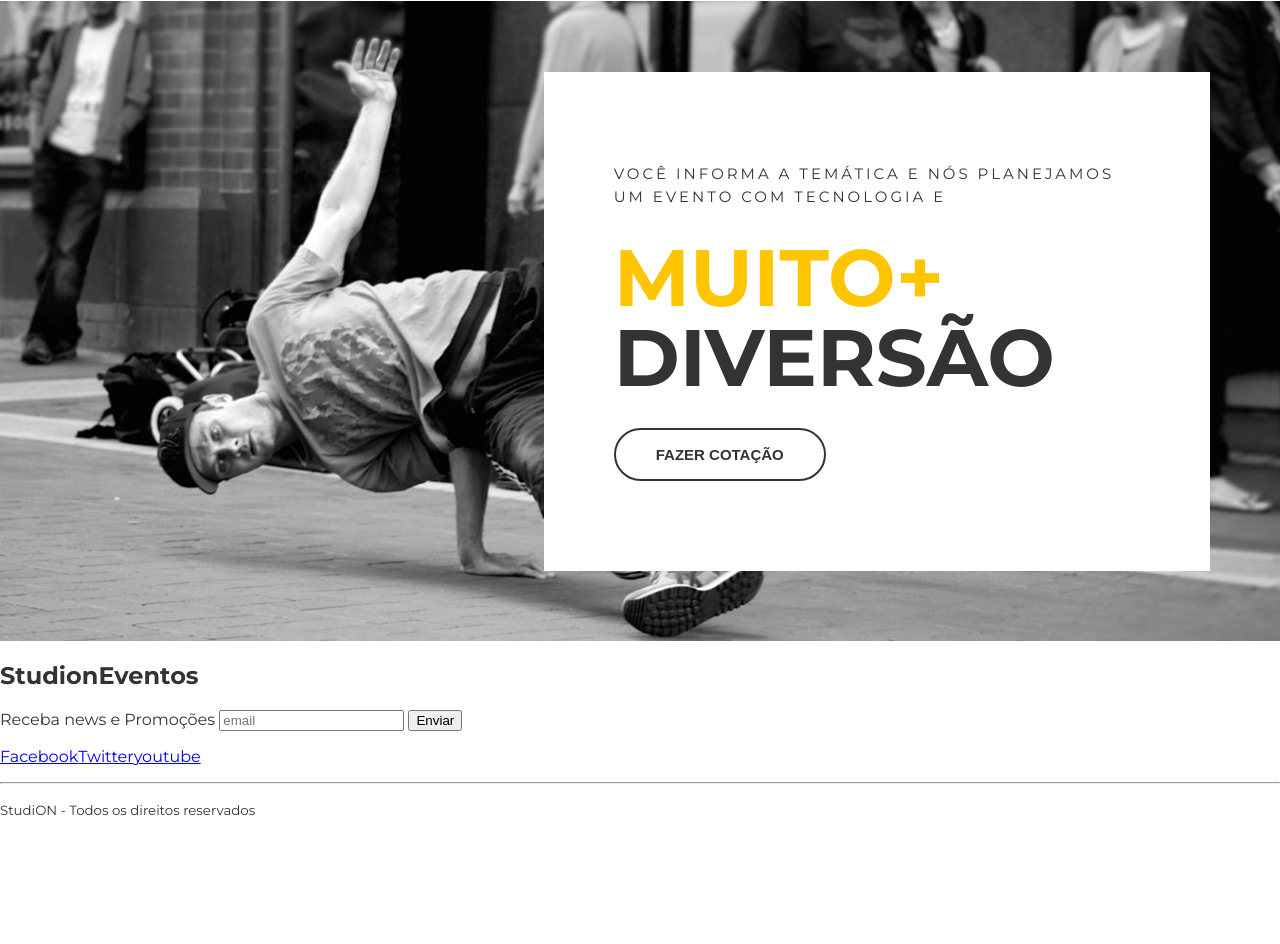
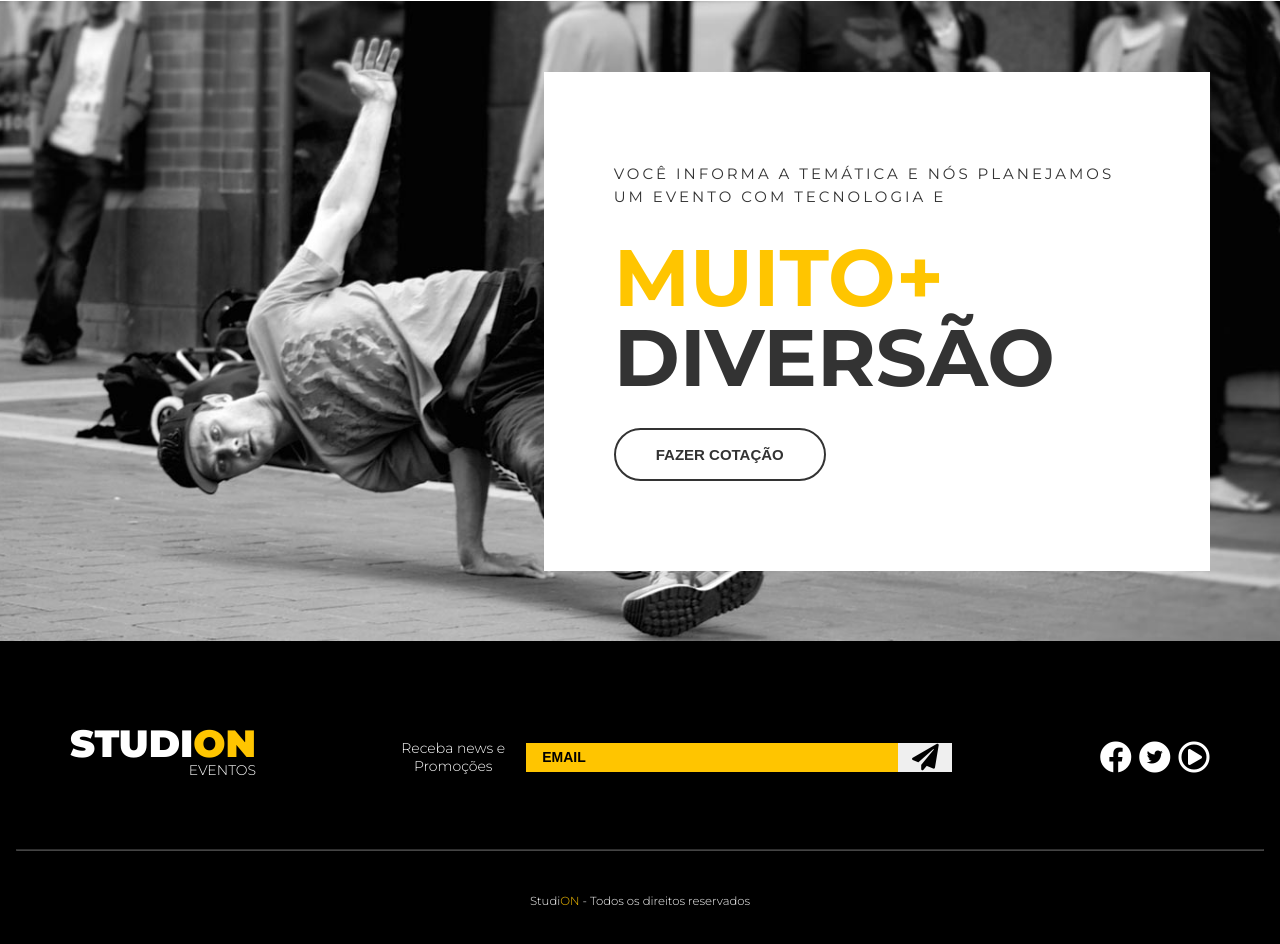
Before and after one commit to tdayvid/studionlive, a website: page src/index.html in a window 1280 px wide. Shown: the part 1626-2570 px from the top of the page. Before the commit the page ends 2461 px from the top, so only its background shows below. Drawn offline with Linux system fonts and the light colour scheme.

Commit message:
feat(hmtl): constructed html footer

```diff
--- a/src/index.html
+++ b/src/index.html
@@ -117,21 +117,45 @@
       </section>
     </main>
 
-    <footer>
-      <h2>Studi<span>on</span><span>Eventos</span></h2>
-      <form>
-        <label>Receba news e Promoções</label>
-        <input type="email" placeholder="email"/>
-        <button type="submit">Enviar</button>
+    <footer class="footer">
+      <div class="container footer__container">
+       <h2 class="logo-studion">
+        Studi<span class="copy--primary">on</span>
+        <span class="logo-studion__subtitle">Eventos</span>
+       </h2>
+      <form class="footer__form">
+        <label for="email">Receba news e Promoções</label>
+        <div class="footer__email">
+          <input id= "email" type="email" placeholder="email"/>
+          <button type="submit">
+            <i class="fas fa-paper-plane fa-2x"></i>
+          </button>
+        </div>
       </form>
-      <ul>
-        <li><a href="http://Facebook.com/" target="_blank">Facebook </a></li>
-        <li><a href="http://twitter.com/" target="_blank">Twitter</a></li>
-        <li><a href="http://youtube.com.br/" target="_blank">youtube</a></li>
-      </ul>
+      <ul class="footer__social">
+        <li>
+          <a href="http://Facebook.com/" target="_blank">
+            <i class="fab fa-facebook fa-2x"></i>
+          </a>
+        </li>
+        <li>
+          <a href="http://twitter.com/" target="_blank">
+            <span class="fa-stack">
+              <i class="fas fa-circle fa-stack-2x fa-inverse"></i>
+              <i class="fab fa-twitter fa-stack-1x"></i>
+            </span>
+          </a>
+        </li>
+        <li>
+          <a href="http://youtube.com.br/" target="_blank">
+            <i class="far fa-play-circle fa-2x"></i>
+          </a>
+        </li>
+       </ul>
+      </div>
       <hr />
       <p>
-        <small>Studi<span>ON</span> - Todos os direitos reservados</small>
+        <small>Studi<span class="copy--primary">ON</span> - Todos os direitos reservados</small>
       </p>
     </footer>
   </body>
--- a/src/style.css
+++ b/src/style.css
@@ -1,4 +1,6 @@
 @import url('https://fonts.googleapis.com/css2?family=Montserrat:wght@300;400;500;700;900&family=Roboto&display=swap');
+@import url('https://cdnjs.cloudflare.com/ajax/libs/font-awesome/5.13.1/css/fontawesome.min.css');
+@import url('https://cdnjs.cloudflare.com/ajax/libs/font-awesome/5.13.1/css/all.min.css');
 
 * {
     box-sizing: border-box;
@@ -269,3 +271,105 @@ ul {
     border-color: var(--color-copy);
     background: unset;
 }
+
+.footer {
+    background-color: #000;
+    color: #fff;
+    padding: 0 1rem;
+}
+
+.footer__container {
+    display: grid;
+    grid-template-columns: repeat(3, auto);
+    align-items: center;
+    padding: 5.25rem 0 3.75rem 0;
+}
+
+.footer .logo-studion {
+    justify-self: start;
+    margin: 0;
+}
+
+.logo-studion__subtitle {
+    display: block;
+}
+
+.footer__form {
+    display: grid;
+    place-items: center;
+    grid-template-columns: 10ch auto;
+    gap: 1.25rem;
+
+}
+
+.footer__form label {
+    font-size: .875rem;
+    font-weight: 300;
+    text-align: center;
+}
+
+.footer__email {
+    display: grid;
+    grid-template-columns: auto 3.375rem;
+    width: 100%;
+}
+
+.footer__form input {
+    background-color: var(--color-primary);
+    border: unset;
+    padding: 0 1rem;
+    font-size: .875rem;
+    font-weight: 700;
+    text-transform: uppercase;
+    color: #000;
+}
+
+.footer__form input::placeholder {
+    color: #000;
+}
+
+.footer__form input:focus {
+    outline: unset;
+}
+
+.footer__form button {
+    cursor: pointer;
+    border: unset;
+    height: 100%;
+    transition: 0.3s all ease;
+}
+
+.footer__form button:hover {
+    color: #fff;
+    background-color: var(--color-copy);
+}
+
+.footer__social {
+    justify-self: end;
+}
+
+.footer__social a,
+.footer__social a:visited,
+.footer__social a:active {
+    color: #fff;
+    margin-left: 0.2rem;
+}
+
+.footer__social a .fa-twitter,
+.footer__social a:visited .fa-twitter,
+.footer__social a:active .fa-twitter {
+    color: #000;
+}
+
+.footer hr{
+    border-color: #fff4;
+    margin: 0;
+}
+
+.footer p {
+    text-align: center;
+    font-size: .875rem;
+    font-weight: 300;
+    margin: 2.5rem 0;
+
+}
```
